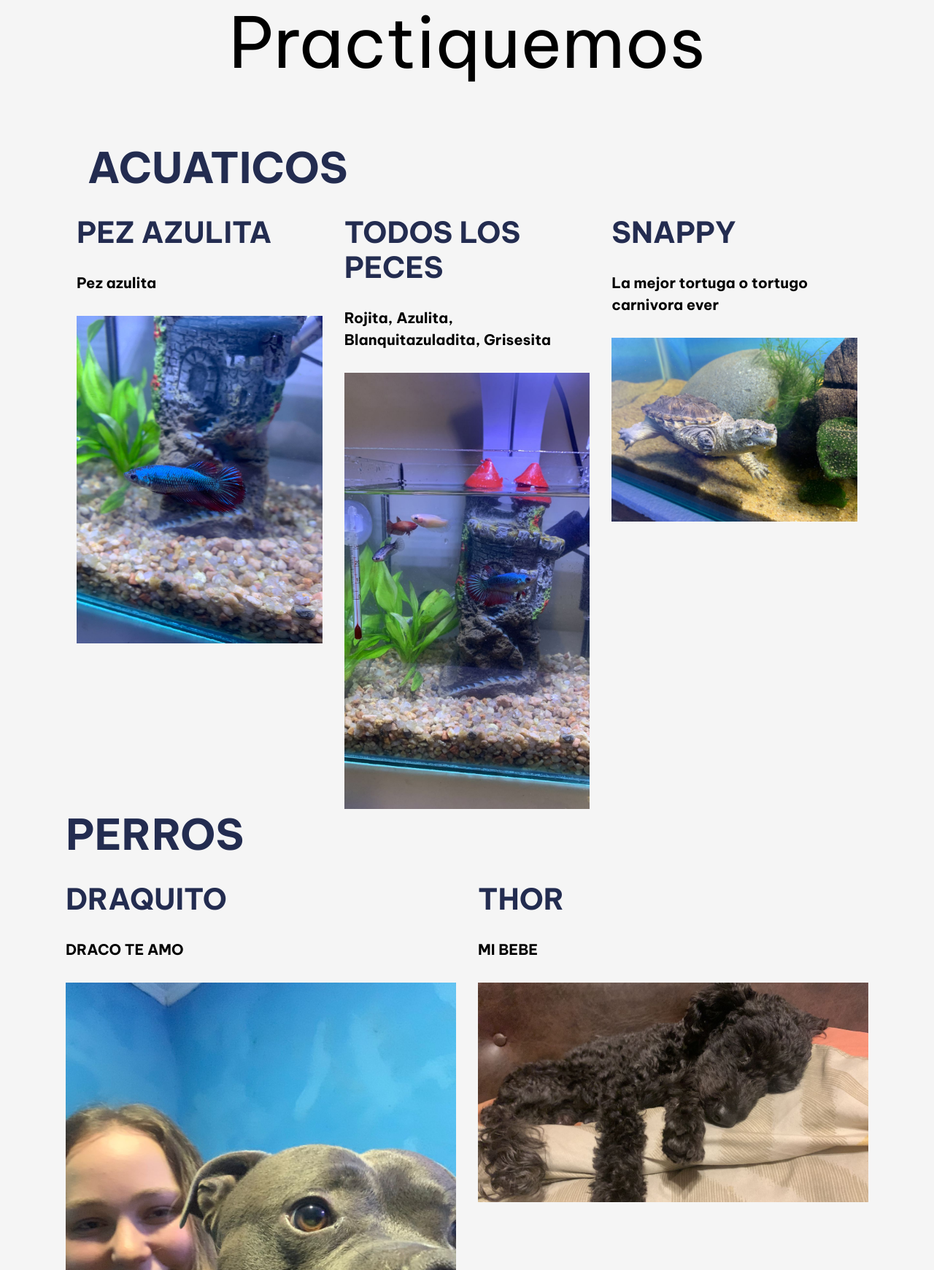
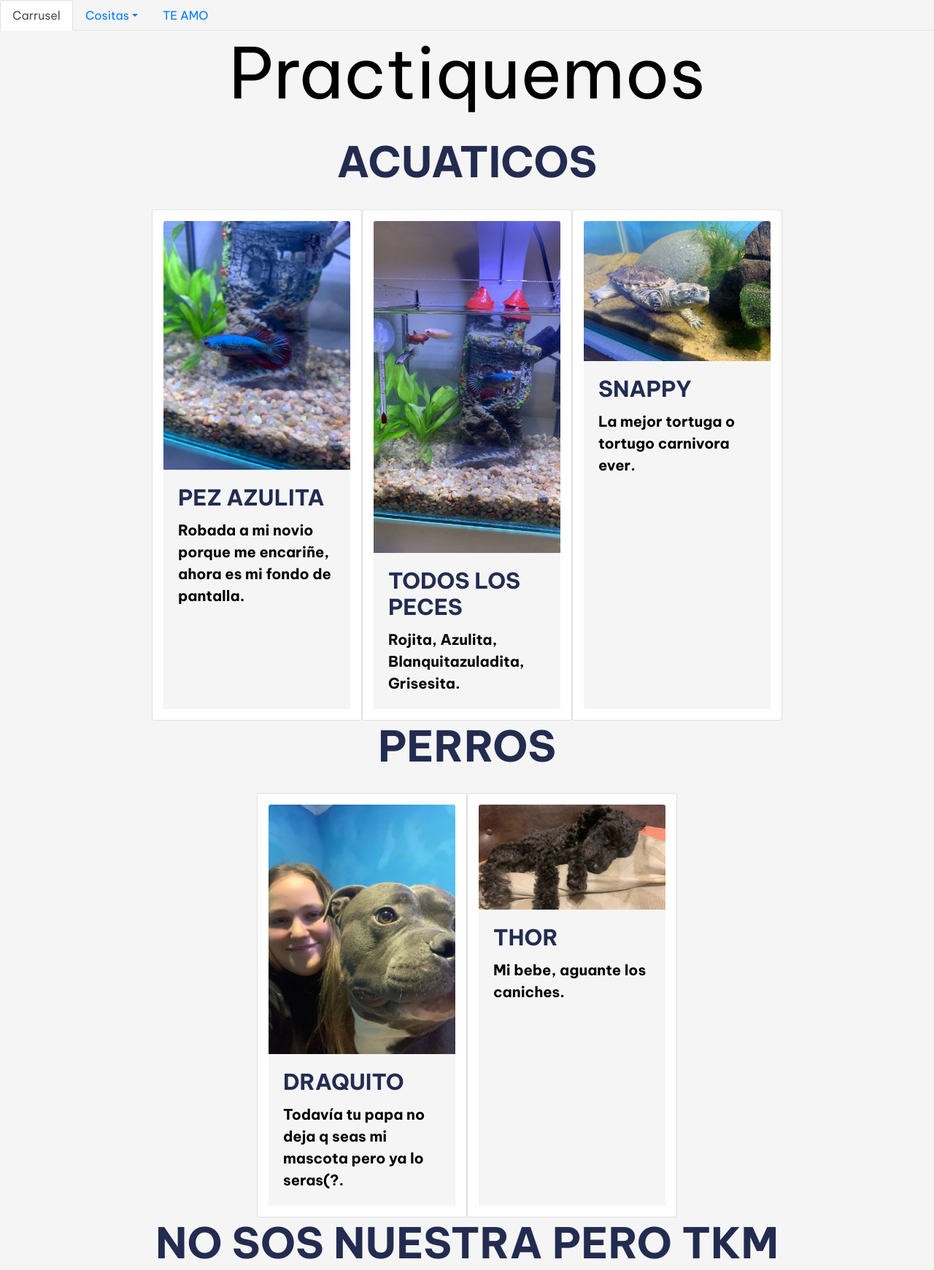
Before and after one commit to sofiavolpedo/boot, a plain HTML site: page index.html in a window 1280 px wide. Shown: the top 1741 px of the page at 73% size. Drawn offline with nearby package versions, Linux system fonts and the light colour scheme.

Commit message:
cambio a tarjetas

```diff
--- a/css/style.css
+++ b/css/style.css
@@ -15,15 +15,30 @@
     justify-content: center;
     align-items: center;
 }
-
+section{
+    width: 80%;
+}
 .imagenes {
     max-width: 100%;
     height: auto;
   }
 
 .container{
-    padding: 50px;
+    display: flex;
+    flex-direction: column;
+    justify-content: center;
+    align-items: center;
   }
+
+.card{
+padding:15px;
+
+  }
+.tarjetas{
+    display: flex;
+    flex-direction: row;
+    justify-content:center;
+}
 
 h1{
     font-size: 58px;
--- a/index.html
+++ b/index.html
@@ -1,22 +1,16 @@
 <!DOCTYPE html>
 
 <html lang="en">
+
 <head>
   <meta charset="utf-8" />
 
-    <meta
-      name="viewport"
-      content="width=device-width, initial-scale=1, shrink-to-fit=no"
-    />
+  <meta name="viewport" content="width=device-width, initial-scale=1, shrink-to-fit=no" />
 
   <!-- Bootstrap CSS -->
 
-    <link
-      rel="stylesheet"
-      href="https://cdn.jsdelivr.net/npm/bootstrap@4.6.0/dist/css/bootstrap.min.css"
-      integrity="sha384-B0vP5xmATw1+K9KRQjQERJvTumQW0nPEzvF6L/Z6nronJ3oUOFUFpCjEUQouq2+l"
-      crossorigin="anonymous"
-    />
+  <link rel="stylesheet" href="https://cdn.jsdelivr.net/npm/bootstrap@4.6.0/dist/css/bootstrap.min.css"
+    integrity="sha384-B0vP5xmATw1+K9KRQjQERJvTumQW0nPEzvF6L/Z6nronJ3oUOFUFpCjEUQouq2+l" crossorigin="anonymous" />
   <!-- <link
       rel="stylesheet"
       href="../node_modules/bootstrap/scss/_carousel.scss"
@@ -25,141 +19,127 @@
     rel="stylesheet"
     href="../node_modules/bootstrap/scss/_buttons.scss"
   /> -->
-    <script
-    src="https://code.jquery.com/jquery-3.5.1.slim.min.js"
+  <script src="https://code.jquery.com/jquery-3.5.1.slim.min.js"
     integrity="sha384-DfXdz2htPH0lsSSs5nCTpuj/zy4C+OGpamoFVy38MVBnE+IbbVYUew+OrCXaRkfj"
-    crossorigin="anonymous"
-  ></script>
+    crossorigin="anonymous"></script>
 
-  <script
-    src="https://cdn.jsdelivr.net/npm/bootstrap@4.6.0/dist/js/bootstrap.bundle.min.js"
+  <script src="https://cdn.jsdelivr.net/npm/bootstrap@4.6.0/dist/js/bootstrap.bundle.min.js"
     integrity="sha384-Piv4xVNRyMGpqkS2by6br4gNJ7DXjqk09RmUpJ8jgGtD7zP9yug3goQfGII0yAns"
-    crossorigin="anonymous"
-  ></script>
+    crossorigin="anonymous"></script>
 
   <script>
     alerta = alert("hola mi amor");
     alerta = alert("TE AMO");
   </script>
-    <link
-    rel="stylesheet"
-    href="./css/style.css"
-    />
+  <link rel="stylesheet" href="./css/style.css" />
   <script src="main.js"></script>
 
   <title>PRACTICA! :)</title>
 </head>
 
 <body>
-    <main id="contenido">
-        <h1 class="display-1" id="color" >Practiquemos</h1>
-        <section>
-            <div class="container">
-              <div class="row">
+  <nav>
+    <ul class="nav nav-tabs">
 
-                <div class="col">
+      <li class="nav-item">
 
-                  <h1>ACUATICOS</h1>
+        <a class="nav-link active" href="#carrusel">Carrusel</a>
 
-                </div>
-                <div class="row">
+      </li>
 
-                  <div class="col">
+      <li class="nav-item dropdown">
 
-                    <div>
-                        <h2>PEZ AZULITA</h2>
-                        <p>
-                          Pez azulita
-                        </p>
-                        <img src="img/pezAzul.jpg" alt="" class="imagenes">
+        <a class="nav-link dropdown-toggle" data-toggle="dropdown" href="#" role="button" aria-haspopup="true" aria-expanded="false">Cositas</a>
+
+        <div class="dropdown-menu">
+
+          <a class="dropdown-item" target="_blank" href="https://pa1.narvii.com/6803/e9b116943b341dfdf03ce6c063eeb0484cf7441b_hq.gif"> Parte 1 </a>
+
+          <a class="dropdown-item" target="_blank" href="https://i.pinimg.com/736x/5a/e4/14/5ae4146065be54b94773cdb87c596967.jpg"> Parte 2 </a>
+
+          <a class="dropdown-item" target="_blank" href="https://data.whicdn.com/images/275551214/original.gif"> Parte 3 </a>
+
+          <div class="dropdown-divider"></div>
+
+          <a class="dropdown-item" target="_blank" href="https://i.pinimg.com/564x/53/39/06/533906a7c97f7bd84dcfc85a15b56d34.jpg">Final</a>
 
         </div>
 
+      </li>
+
+      <li class="nav-item">
+
+        <a class="nav-link" target="_blank" href="https://i.pinimg.com/originals/c0/4d/11/c04d110d7082c88a713e8f8bbd6b8f30.jpg">TE AMO</a>
+
+      </li>
+
+    </ul>
+  </nav>
+
+  <main id="contenido">
+    <h1 class="display-1" id="color">Practiquemos</h1>
+    <section>
+      <div class="container">
+        <h1>ACUATICOS</h1>
+        <div class="tarjetas">
+          <div class="card" style="width: 18rem;">
+            <img src="img/pezAzul.jpg" class="card-img-top" alt="..." class="imagenes">
+            <div class="card-body">
+              <h5 class="card-title">PEZ AZULITA</h5>
+              <p class="card-text">Robada a mi novio porque me encariñe, ahora es mi fondo de pantalla.</p>
             </div>
-
-                  <div class="col">
-
-                    <div>
-                        <h2>TODOS LOS PECES</h2>
-                        <p>
-                          Rojita, Azulita, Blanquitazuladita, Grisesita
-                        </p>
-                        <img src="img/peceds.jpg" alt="" class="imagenes">
-
           </div>
-
+          <div class="card" style="width: 18rem;">
+            <img src="img/peceds.jpg" class="card-img-top" alt="..." class="imagenes">
+            <div class="card-body">
+              <h5 class="card-title">TODOS LOS PECES</h5>
+              <p class="card-text">Rojita, Azulita, Blanquitazuladita, Grisesita.</p>
             </div>
-
-                  <div class="col">
-
-                    <div>
-                        <h2>SNAPPY</h2>
-                        <p>
-                          La mejor tortuga o tortugo carnivora ever
-                        </p>
-                        <img src="img/snappy.jpg" alt="" class="imagenes">
           </div>
-
+          <div class="card" style="width: 18rem;">
+            <img src="img/snappy.jpg" class="card-img-top" alt="..." class="imagenes">
+            <div class="card-body">
+              <h5 class="card-title">SNAPPY</h5>
+              <p class="card-text">La mejor tortuga o tortugo carnivora ever.</p>
             </div>
-
           </div>
-                <div class="row">
-                  <h1>PERROS</h1>
-                  <div class="col">
-
-                  </div>
-
-                <div class="row">
-
-                    <div class="col">
-
-                      <div>
-
-                          <h2>DRAQUITO</h2>
-                          <p>
-                            DRACO TE AMO
-                          </p>
-                          <img src="img/draco.jpg" alt="" class="imagenes" class="img-fluid">
-
-                      </div>
-
-                    </div>
-
-                    <div class="col">
-
-                      <div>
-                          <h2>THOR</h2>
-                          <p>
-                            MI BEBE
-                          </p>
-                          <img src="img/thor.jpg" alt="" class="imagenes">
-
-                      </div>
-
-                    </div>
-
-                  </div>
-                  <div class="row">
-
-                    <div class="col">
-
-                      <div>
-                          <h1>NO SOS NUESTRA PERO TKM</h1>
-                          <h2>SANGUCHITO</h2>
-                          <p>
-                            sanguchitoooooo me das miedo
-                          </p>
-                          <img src="img/sanguchito.jpg" alt="" class="imagenes">
-
-                      </div>
-
-                    </div>
-
         </div>
       </div>
     </section>
-        <h1 class="display-1" id="color">CARRUSEL??? See</h1>
-        <section class="container">
+        <h1>PERROS</h1>
+        <section>
+          <div class="tarjetas">
+            <div class="card" style="width: 18rem;">
+              <img src="img/draco.jpg" class="card-img-top" alt="..." class="imagenes">
+              <div class="card-body">
+                <h5 class="card-title">DRAQUITO</h5>
+                <p class="card-text">Todavía tu papa no deja q seas mi mascota pero ya lo seras(?.</p>
+              </div>
+            </div>
+            <div class="card" style="width: 18rem;">
+              <img src="img/thor.jpg" class="card-img-top" alt="..." class="imagenes">
+              <div class="card-body">
+                <h5 class="card-title">THOR</h5>
+                <p class="card-text">Mi bebe, aguante los caniches.</p>
+              </div>
+            </div>
+          </div>
+        </section>
+        <h1>NO SOS NUESTRA PERO TKM</h1>
+        <div class="tarjetas">
+          <div class="card" style="width: 18rem;">
+            <img src="img/sanguchito.jpg" class="card-img-top" alt="..." class="imagenes">
+            <div class="card-body">
+              <h5 class="card-title">SANGUCHITO</h5>
+              <p class="card-text">Me das miedo F.</p>
+            </div>
+          </div>
+        </div>
+      </div>
+
+
+      <div class="container">
+        <h1 id="carrusel" class="display-1" id="color">CARRUSEL??? See</h1>
         <div id="carouselExampleIndicators" class="carousel slide" data-ride="carousel">
           <ol class="carousel-indicators">
             <li data-target="#carouselExampleIndicators" data-slide-to="0" class="active"></li>
@@ -220,9 +200,10 @@
           </a>
         </div>
       </div>
-        </section>
   </main>
-        <section class="asd">
+
+
+  <div class="asd">
     <h1>JQUERY</h1>
 
     <button type="button" class="btn btn-outline-danger">
@@ -230,7 +211,7 @@
       NO HAGAS CLICK ACA <span class="badge badge-pill badge-danger">virus</span>
 
     </button>
-        </section>
+  </div>
 
 
   <!-- Optional JavaScript; choose one of the two! -->
@@ -256,4 +237,5 @@
 <footer>
 
 </footer>
+
 </html>
```
Lines whose indentation alone changed are shown as unchanged.
